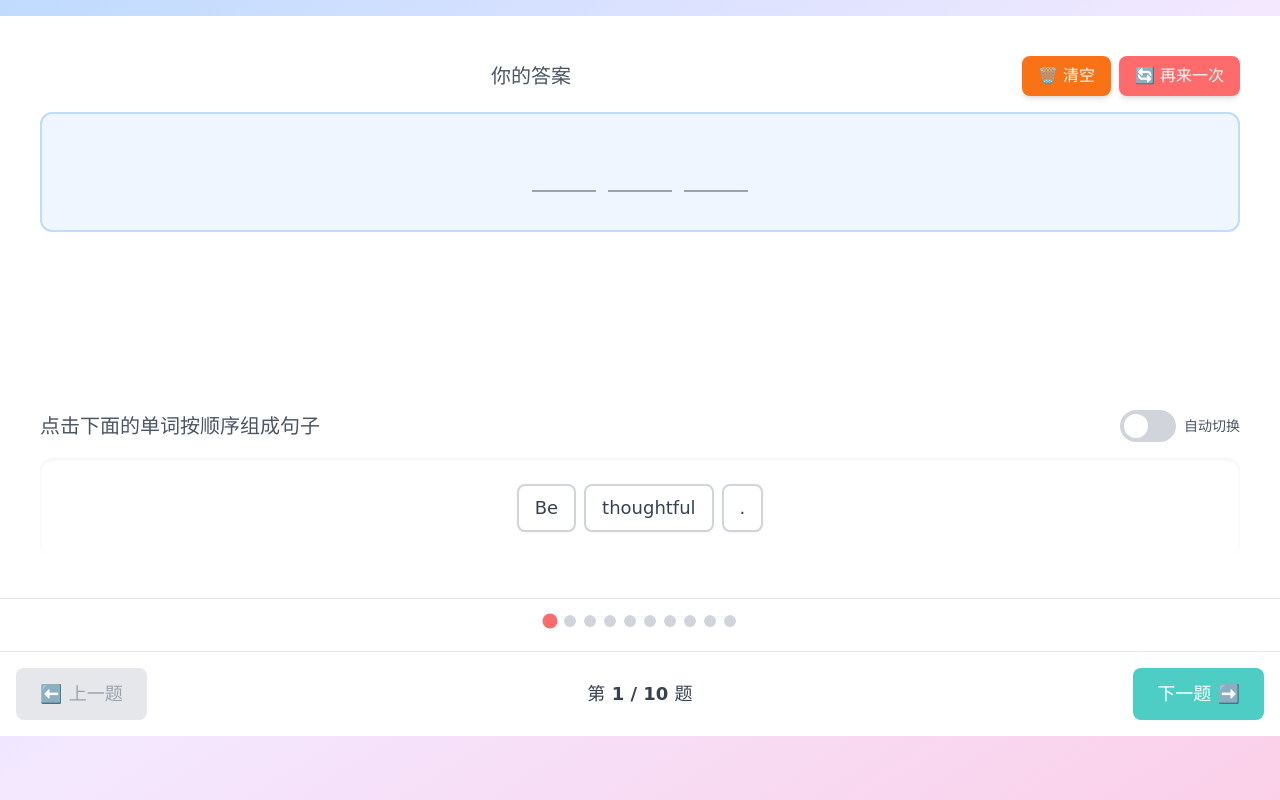
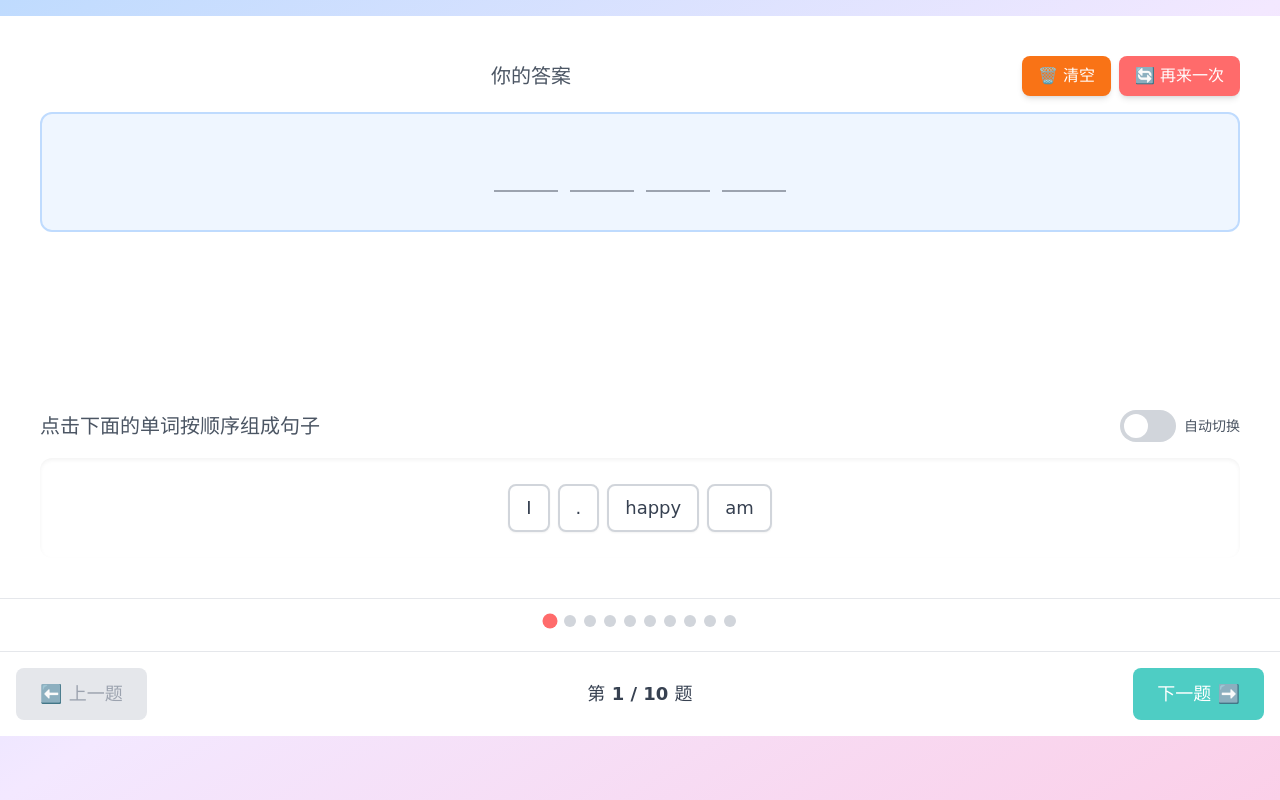
Before and after one commit to liujia1/wordsGame, a React (Vite) app: page / in a window 1280 px wide. Both pictures are taken after a click on the button "🚀 开始游戏". Built offline with nearby package versions, Linux system fonts and the light colour scheme.

Commit message:
优化了单词卡在各个阶段都会重新抽样排序

```diff
--- a/src/components/SentenceGame.jsx
+++ b/src/components/SentenceGame.jsx
@@ -21,6 +21,7 @@ const SentenceGame = () => {
   const [showComboEffect, setShowComboEffect] = useState(false); // 显示连击特效
   const [autoSwitch, setAutoSwitch] = useState(false); // 自动切换开关（全局状态）
   const [modifiedSlides, setModifiedSlides] = useState({}); // 记录每道题是否有过答题操作（独立变量）
+  const [gameRound, setGameRound] = useState(0); // 游戏轮次，用于强制刷新组件
 
   // 读取句子文件
   useEffect(() => {
@@ -353,6 +354,7 @@ const SentenceGame = () => {
     setIsPerfectScore(false);
     setShowCelebration(false);
     setShowEncouragement(false);
+    setGameRound(prev => prev + 1); // 增加游戏轮次，强制刷新 WordSlide 组件
     // 保持 gameStarted 为 true，不跳转到开始界面
     // 注意：不重置 comboCount，保持连击记录
     // 注意：不重置 autoSwitch，保持自动切换开关状态
@@ -560,7 +562,7 @@ const SentenceGame = () => {
         {/* 当前题目幻灯片 */}
         <div className="flex-1 p-4 bg-white">
           <WordSlide
-            key={questions[currentSlide]}
+            key={`${gameRound}-${currentSlide}-${questions[currentSlide]}`}
             sentence={questions[currentSlide]}
             slideIndex={currentSlide}
             isSubmitted={submitted[currentSlide]?.submitted || false}
--- a/src/components/WordSlide.jsx
+++ b/src/components/WordSlide.jsx
@@ -1,5 +1,5 @@
 import React, { useState, useCallback, useEffect } from 'react';
-import { splitSentence, seededShuffle } from '../utils/gameHelpers';
+import { splitSentence, shuffleArray } from '../utils/gameHelpers';
 
 /**
  * 单词卡片组件（点击式）
@@ -59,9 +59,9 @@ const WordSlide = ({
   // 将句子拆分为单词
   const words = splitSentence(sentence);
 
-  // 使用句子内容作为种子进行确定性洗牌（确保同一个题目每次洗牌结果相同）
-  const [shuffledWords] = useState(() =>
-    seededShuffle(words.map((w, i) => ({ word: w, originalIndex: i })), sentence)
+  // 使用普通 shuffle 实现完全随机（每次渲染都会重新洗牌）
+  const [shuffledWords, setShuffledWords] = useState(() =>
+    shuffleArray(words.map((w, i) => ({ word: w, originalIndex: i })))
   );
 
   // 用户的答案（按顺序放置）
@@ -107,7 +107,15 @@ const WordSlide = ({
       setUserAnswer([]);
       setWordStatuses(shuffledWords.map(() => 'available'));
     }
-  }, [initialAnswer, shuffledWords]);
+  }, [initialAnswer]);
+
+  // 当句子变化或 slideIndex 变化时，重新洗牌并重置所有状态
+  useEffect(() => {
+    const newShuffledWords = shuffleArray(words.map((w, i) => ({ word: w, originalIndex: i })));
+    setShuffledWords(newShuffledWords);
+    setUserAnswer([]);
+    setWordStatuses(newShuffledWords.map(() => 'available'));
+  }, [sentence, slideIndex]);
 
   // 点击单词卡片 -> 放入或移除答案区
   const handleWordClick = useCallback((word, originalIndex) => {
```
Also changed, not shown: src/data/sentences.txt.
